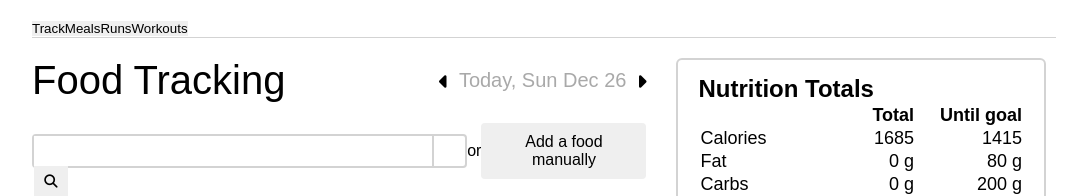
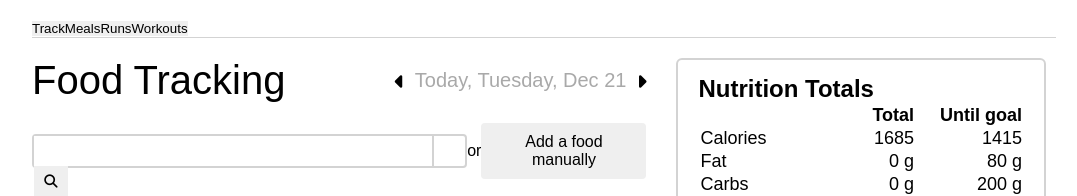
Before and after one commit to mhackmann18/calorie-tracker, a React (Create React App) app: page / in a window 1280 px wide. Shown: the part 213-409 px from the top of the page, without its empty margins (96-1173 px from the left). Built offline with nearby package versions, Linux system fonts and the light colour scheme; a web font is replaced by a local one.

Commit message:
Getting things up to date

```diff
--- a/src/pages/foods/DateChange.js
+++ b/src/pages/foods/DateChange.js
@@ -1,11 +1,26 @@
 import './DateChange.css';
+import { useState } from 'react';
 
 function DateChange(){
+  const [date, setDate] = useState(new Date());
+
+  console.log(date);
+
+  let options = { weekday: "long", month: "short", day: "numeric" };
+
+  function addDay(){
+    setDate(date.getDate() + 1);
+  }
+
+  function subtractDay(){
+    setDate(date.getDate() - 1);
+  }
+
   return (
     <div id="food-tracking-main-change-date">
-      <i className="fas fa-caret-left fa-lg btn"></i>
-      <span id="food-tracking-main-date">Today, Sun Dec 26</span>
-      <i className="fas fa-caret-right fa-lg btn"></i>
+      <i className="fas fa-caret-left fa-lg btn" onClick={subtractDay}></i>
+      <span id="food-tracking-main-date">{date.toDateString()  ? "Today, " : ""}{date.toLocaleDateString("en-US", options)}</span>
+      <i className="fas fa-caret-right fa-lg btn" onClick={addDay}></i>
     </div>
   );
 }
```
